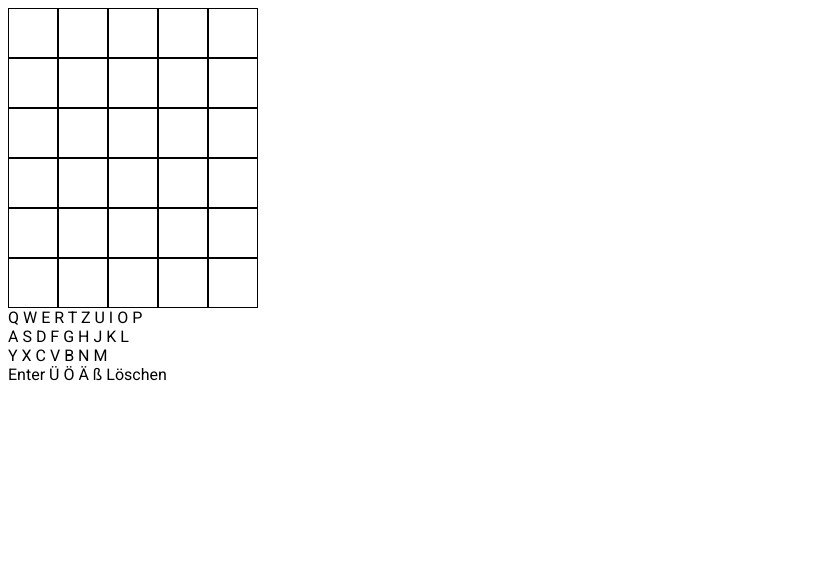
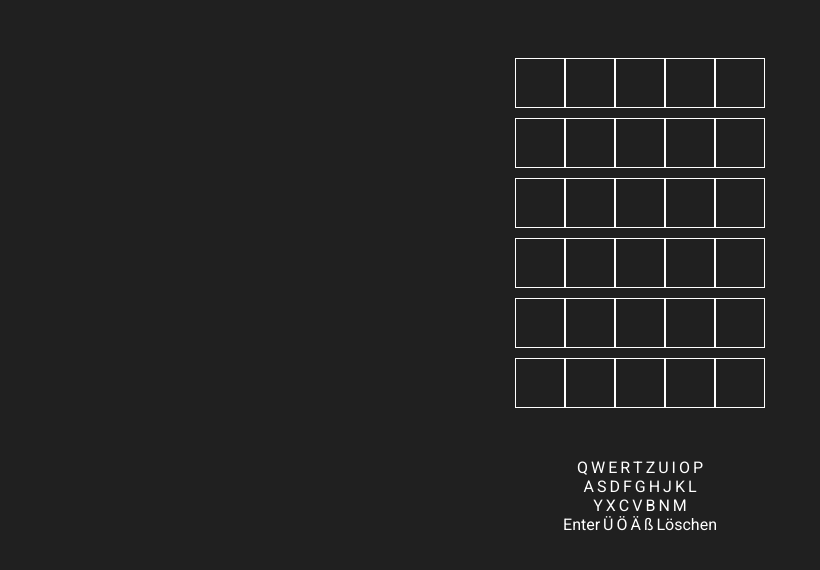
Before and after one commit to tomniekerken/Wordle-Clone, a plain HTML site: page index.html in a window 1280 px wide. Shown: the whole page, without its empty margins (0-820 px from the left). Drawn offline with Linux system fonts and the light colour scheme.

Commit message:
Style improvements

```diff
--- a/styles.css
+++ b/styles.css
@@ -5,13 +5,24 @@
     font-family: 'Roboto', sans-serif;
 }
 
+body {
+    background-color: rgb(32, 32, 32);
+}
+
 main {
     width: 100%;
     height: 95vh;
+    display: flex;
+    flex-direction: column;
+    align-items: center;
+    gap: 50px;
+    padding-top: 50px;
 }
 
-#main-wrapper {
-
+.wordle-container {
+    display: flex;
+    flex-direction: column;
+    gap: 10px;
 }
 
 .wordle-wrapper {
@@ -22,5 +33,17 @@ main {
     width: 50px;
     height: 50px;
     display: block;
-    border: 1px solid black;
+    border: 1px solid #fff;
 }
+
+.keyboard-wrapper {
+    display: flex;
+    flex-direction: row;
+    justify-content: center;
+    gap: 3px;
+}
+
+.key {
+    color: #fff;
+    display: block;
+}
```
